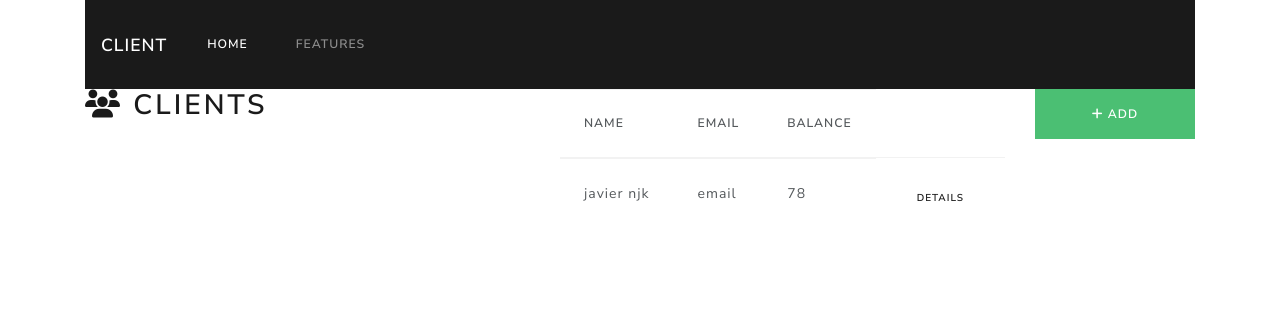
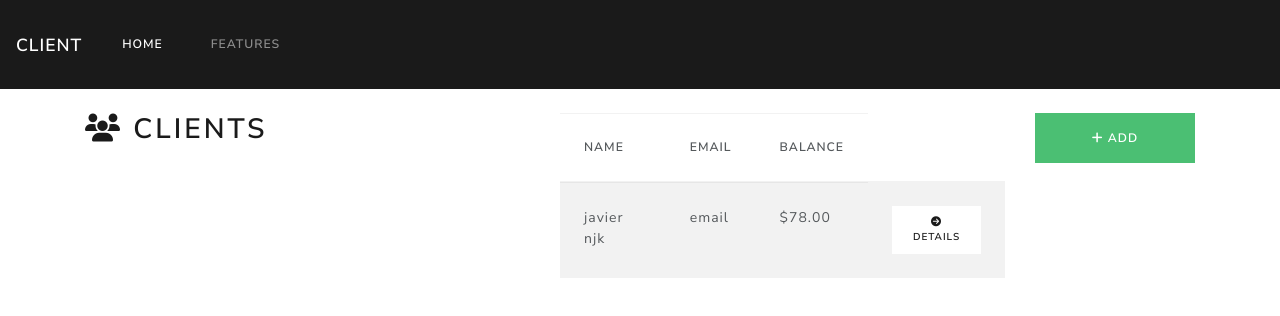
Before and after one commit to nadeeraka/react-firebase-expensify, a React (Create React App) app: page / in a window 1280 px wide. Shown: the top 316 px of the page. Built offline with nearby package versions, Linux system fonts and the light colour scheme.

Commit message:
bug fix 1

```diff
--- a/src/App.js
+++ b/src/App.js
@@ -8,8 +8,8 @@ import { BrowserRouter as Router, Switch, Route } from "react-router-dom";
 function App() {
   return (
     <Router>
+      <NavBar />
       <div className="container">
-        <NavBar />
         <Switch>
           <Route exact component={Dashboard} />
         </Switch>
--- a/src/components/clients/Client.js
+++ b/src/components/clients/Client.js
@@ -5,6 +5,7 @@ class Client extends Component {
   render() {
     const client = [
       {
+        id: "123",
         firstName: "javier",
         lastName: "njk",
         email: "email",
@@ -31,6 +32,7 @@ class Client extends Component {
                   <th>Balance</th>
                 </tr>
               </thead>
+              <tbody>
                 {client.map(client => (
                   <tr key={uuid()}>
                     <td>
@@ -38,18 +40,20 @@ class Client extends Component {
                     </td>
 
                     <td>{client.email}</td>
-                  <td>{client.balance}</td>
+                    <td>${parseFloat(client.balance).toFixed(2)}</td>
                     <td>
                       {" "}
                       <Link
                         to={`client/${client.id}`}
                         className="btn btn-secondary btn-sm"
                       >
+                        <i className="fas fa-arrow-circle-right" />
                         Details
                       </Link>
                     </td>
                   </tr>
                 ))}
+              </tbody>
             </table>
           </div>
         </div>
--- a/src/components/layouts/Navbar.js
+++ b/src/components/layouts/Navbar.js
@@ -4,7 +4,7 @@ class Navbar extends Component {
   render() {
     return (
       <div>
-        <nav className="navbar navbar-expand-lg navbar-dark bg-primary">
+        <nav className="navbar navbar-expand-lg navbar-dark bg-primary mb-4">
           <Link className="navbar-brand" to="/">
             Client
           </Link>
```
Lines whose indentation alone changed are shown as unchanged.
